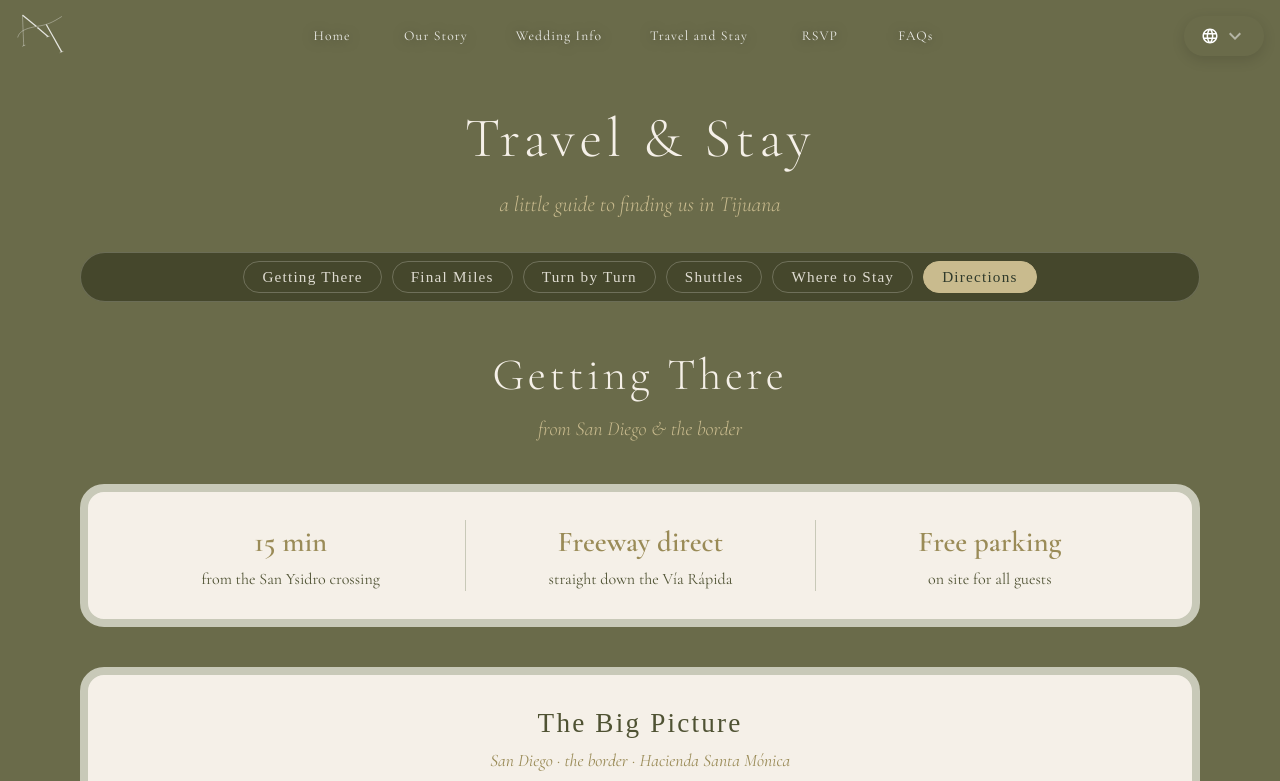
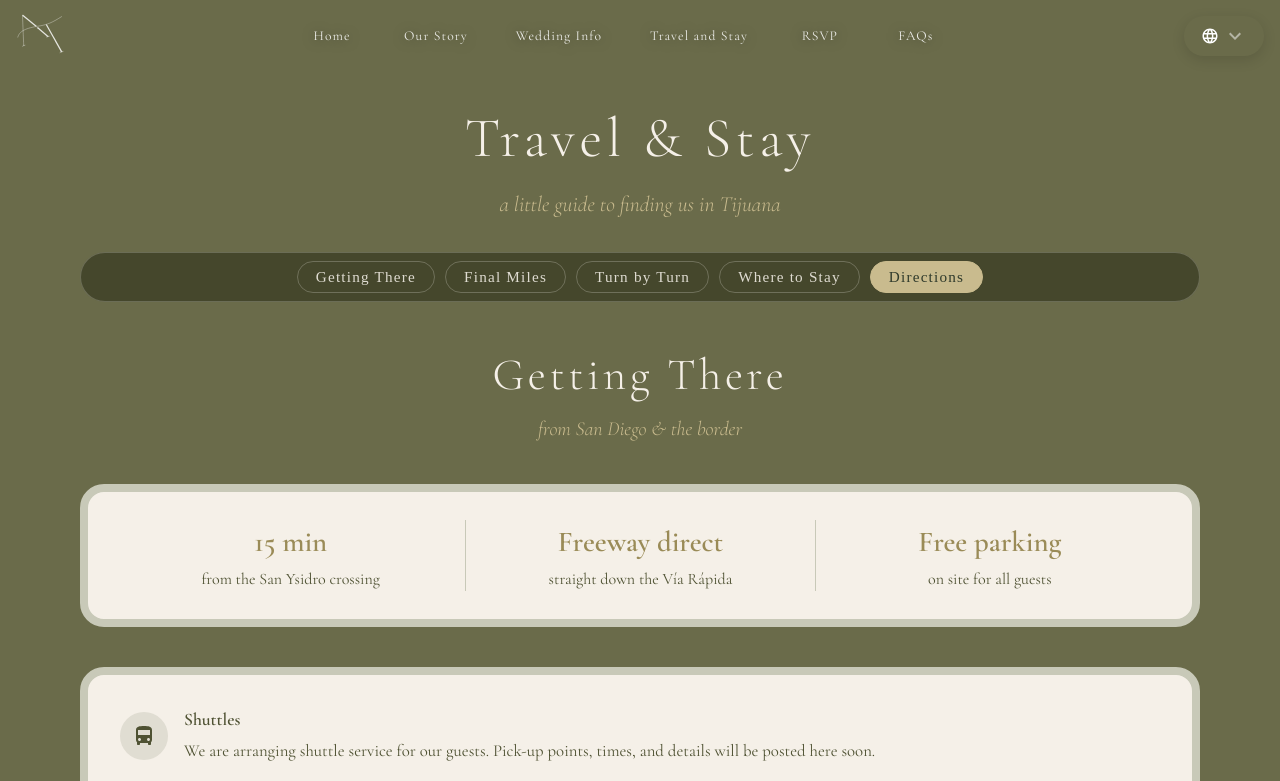
Before and after one commit to arlette-o/ohashi-olalde-wedding, a React (Vite) app in the folder frontend/: page /travelstay in a window 1280 px wide. Shown: the top 781 px of the page. Built offline with nearby package versions, Linux system fonts and the light colour scheme; a web font is replaced by a local one.

Commit message:
moving up shuttle information

```diff
--- a/frontend/src/assets/translations/english.json
+++ b/frontend/src/assets/translations/english.json
@@ -47,7 +47,6 @@
       "gettingThere": "Getting There",
       "finalMiles": "Final Miles",
       "turnByTurn": "Turn by Turn",
-      "shuttles": "Shuttles",
       "stay": "Where to Stay",
       "directions": "Directions"
     },
--- a/frontend/src/assets/translations/japanese.json
+++ b/frontend/src/assets/translations/japanese.json
@@ -47,7 +47,6 @@
       "gettingThere": "会場まで",
       "finalMiles": "最後の数マイル",
       "turnByTurn": "道順",
-      "shuttles": "シャトルバス",
       "stay": "宿泊先",
       "directions": "会場の場所"
     },
--- a/frontend/src/assets/translations/spanish.json
+++ b/frontend/src/assets/translations/spanish.json
@@ -47,7 +47,6 @@
       "gettingThere": "Cómo Llegar",
       "finalMiles": "Últimas Millas",
       "turnByTurn": "Paso a Paso",
-      "shuttles": "Transporte",
       "stay": "Hospedaje",
       "directions": "Ubicación"
     },
--- a/frontend/src/pages/travelAndStay.tsx
+++ b/frontend/src/pages/travelAndStay.tsx
@@ -50,12 +50,16 @@ const ANCHOR_OFFSET = {
   md: `${NAV_H.md + JUMP_BAR_H + 20}px`,
 };
 
-/** The jump targets, in page order. Labels come from `TravelandStay.jumpTo`. */
+/**
+ * The jump targets, in page order. Labels come from `TravelandStay.jumpTo`.
+ * Shuttles has no pill of its own: it now sits near the top inside Getting
+ * There, so a pill for it would stay lit through the maps, drive times and
+ * border tips that follow it — mislabelling most of that section.
+ */
 const SECTIONS = [
   "gettingThere",
   "finalMiles",
   "turnByTurn",
-  "shuttles",
   "stay",
   "directions",
 ] as const;
@@ -615,6 +619,17 @@ export default function TravelAndStay() {
             </Card>
           </Grid>
 
+          {/* Sits up here rather than further down: guests planning how they'll
+              get to the venue want to know a shuttle exists before they start
+              reading maps and drive times. */}
+          <Grid size={12}>
+            <NoteCard
+              icon={<DirectionsBusIcon sx={{ color: OLIVE, fontSize: 24 }} />}
+              title={lang("TravelandStay.shuttle.title")}
+              body={lang("TravelandStay.shuttle.description")}
+            />
+          </Grid>
+
           <Grid size={12}>
             <MapCard
               title={lang("TravelandStay.gettingThere.bigPicture.title")}
@@ -947,15 +962,6 @@ export default function TravelAndStay() {
             />
           </Grid>
 
-          {/* No section heading here, so the grid item carries the anchor. */}
-          <Grid size={12} id="shuttles" sx={{ scrollMarginTop: ANCHOR_OFFSET }}>
-            <NoteCard
-              icon={<DirectionsBusIcon sx={{ color: OLIVE, fontSize: 24 }} />}
-              title={lang("TravelandStay.shuttle.title")}
-              body={lang("TravelandStay.shuttle.description")}
-            />
-          </Grid>
-
           {/* ---------------- Where to stay ---------------- */}
           <Grid size={12}>
             <SectionHeading
```
